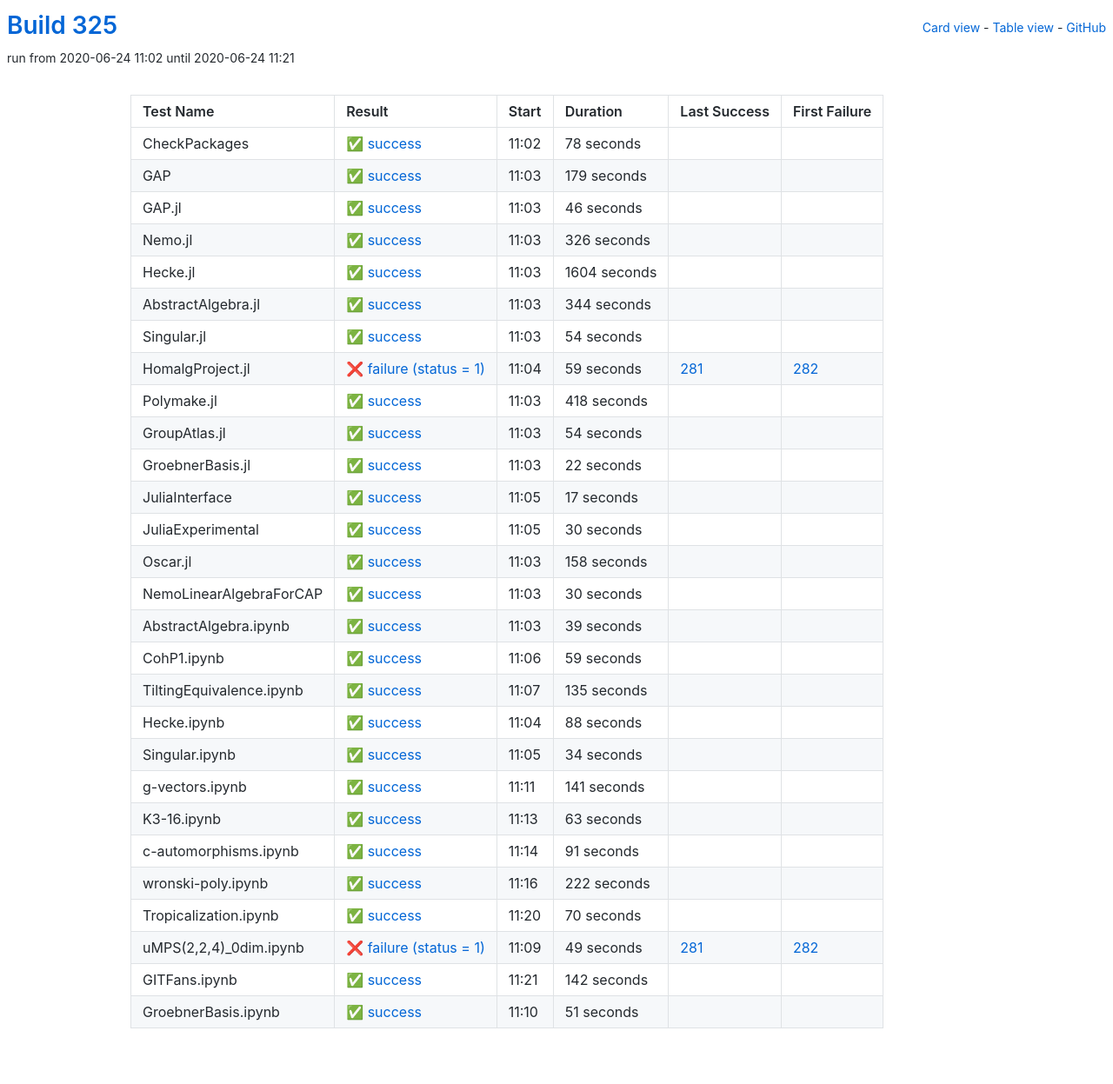
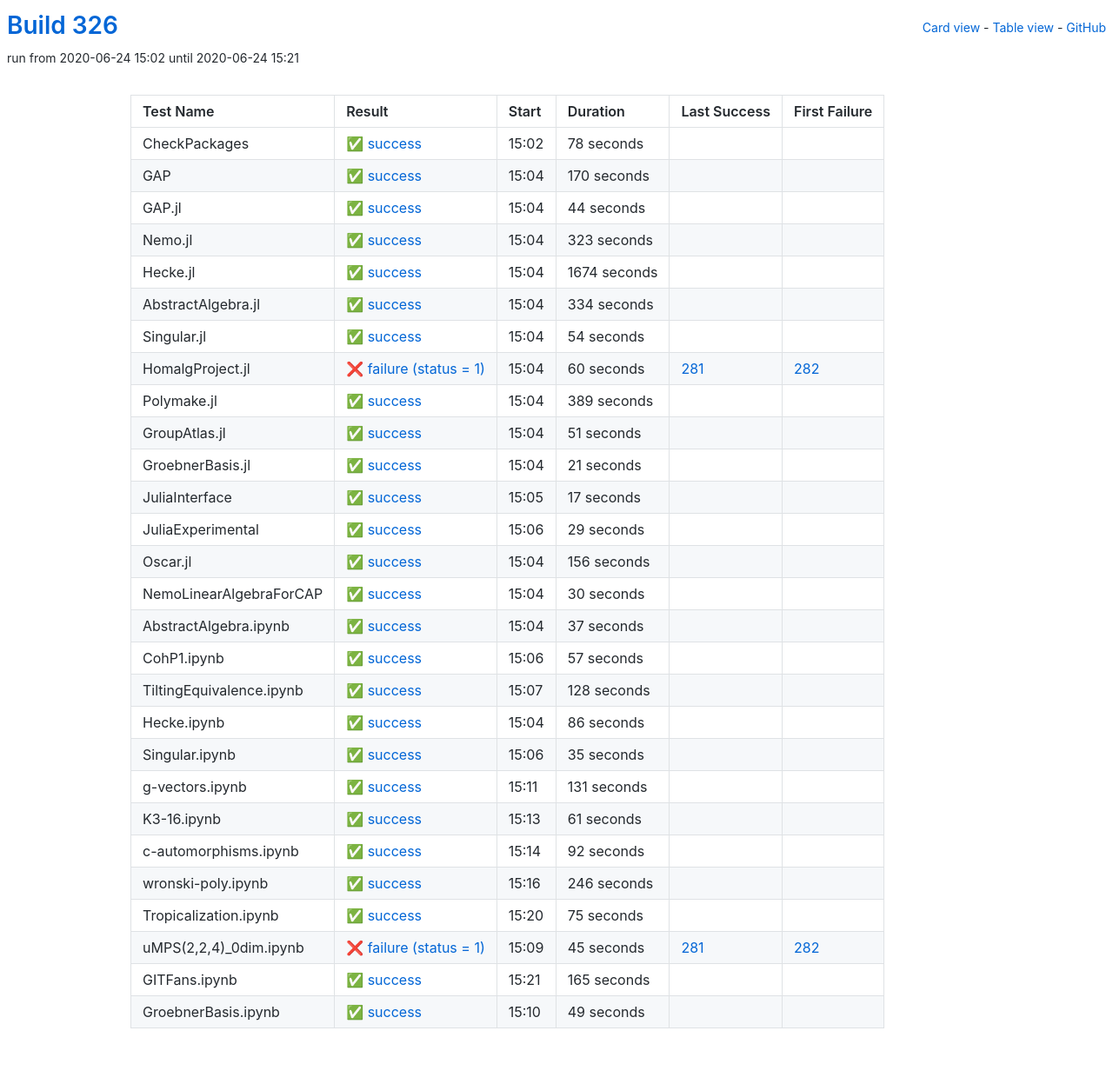
Before and after one commit to oscar-system/oscar-ci-status-stable, a Jekyll site: the page built from table.html, in a window 1280 px wide. Shown: the whole page at 87% size. Built offline with Jekyll 4.4.1, drawn with Linux system fonts in a browser that asks for light colours.

Commit message:
Build #326

```diff
--- a/_data/ci.yml
+++ b/_data/ci.yml
@@ -1,6 +1,6 @@
 ---
-build: 325
-build_url: https://oscarci.mathematik.uni-kl.de/job/oscar-stable/325/
+build: 326
+build_url: https://oscarci.mathematik.uni-kl.de/job/oscar-stable/326/
 job: oscar-stable
 organization: oscar-system
 repo: oscar-ci-status-stable
@@ -8,8 +8,8 @@ repourl: https://github.com/oscar-system/oscar-ci-status-stable
 tests:
 - name: CheckPackages
   id: checkpackages
-  log: https://oscarci.mathematik.uni-kl.de/job/oscar-stable/325/artifact/logs/build-325/CheckPackages.log
-  start: 2020-06-24 11:02
+  log: https://oscarci.mathematik.uni-kl.de/job/oscar-stable/326/artifact/logs/build-326/CheckPackages.log
+  start: 2020-06-24 15:02
   success: true
   exitcode: 0
   status: success
@@ -20,68 +20,68 @@ tests:
   first_failure_url:
 - name: GAP
   id: gap
-  log: https://oscarci.mathematik.uni-kl.de/job/oscar-stable/325/artifact/logs/build-325/GAP.log
-  start: 2020-06-24 11:03
+  log: https://oscarci.mathematik.uni-kl.de/job/oscar-stable/326/artifact/logs/build-326/GAP.log
+  start: 2020-06-24 15:04
   success: true
   exitcode: 0
   status: success
-  duration: 179
+  duration: 170
   last_success: false
   last_success_url:
   first_failure: false
   first_failure_url:
 - name: GAP.jl
   id: gap-jl
-  log: https://oscarci.mathematik.uni-kl.de/job/oscar-stable/325/artifact/logs/build-325/GAP.jl.log
-  start: 2020-06-24 11:03
+  log: https://oscarci.mathematik.uni-kl.de/job/oscar-stable/326/artifact/logs/build-326/GAP.jl.log
+  start: 2020-06-24 15:04
   success: true
   exitcode: 0
   status: success
-  duration: 46
+  duration: 44
   last_success: false
   last_success_url:
   first_failure: false
   first_failure_url:
 - name: Nemo.jl
   id: nemo-jl
-  log: https://oscarci.mathematik.uni-kl.de/job/oscar-stable/325/artifact/logs/build-325/Nemo.jl.log
-  start: 2020-06-24 11:03
+  log: https://oscarci.mathematik.uni-kl.de/job/oscar-stable/326/artifact/logs/build-326/Nemo.jl.log
+  start: 2020-06-24 15:04
   success: true
   exitcode: 0
   status: success
-  duration: 326
+  duration: 323
   last_success: false
   last_success_url:
   first_failure: false
   first_failure_url:
 - name: Hecke.jl
   id: hecke-jl
-  log: https://oscarci.mathematik.uni-kl.de/job/oscar-stable/325/artifact/logs/build-325/Hecke.jl.log
-  start: 2020-06-24 11:03
+  log: https://oscarci.mathematik.uni-kl.de/job/oscar-stable/326/artifact/logs/build-326/Hecke.jl.log
+  start: 2020-06-24 15:04
   success: true
   exitcode: 0
   status: success
-  duration: 1604
+  duration: 1674
   last_success: false
   last_success_url:
   first_failure: false
   first_failure_url:
 - name: AbstractAlgebra.jl
   id: abstractalgebra-jl
-  log: https://oscarci.mathematik.uni-kl.de/job/oscar-stable/325/artifact/logs/build-325/AbstractAlgebra.jl.log
-  start: 2020-06-24 11:03
+  log: https://oscarci.mathematik.uni-kl.de/job/oscar-stable/326/artifact/logs/build-326/AbstractAlgebra.jl.log
+  start: 2020-06-24 15:04
   success: true
   exitcode: 0
   status: success
-  duration: 344
+  duration: 334
   last_success: false
   last_success_url:
   first_failure: false
   first_failure_url:
 - name: Singular.jl
   id: singular-jl
-  log: https://oscarci.mathematik.uni-kl.de/job/oscar-stable/325/artifact/logs/build-325/Singular.jl.log
-  start: 2020-06-24 11:03
+  log: https://oscarci.mathematik.uni-kl.de/job/oscar-stable/326/artifact/logs/build-326/Singular.jl.log
+  start: 2020-06-24 15:04
   success: true
   exitcode: 0
   status: success
@@ -92,56 +92,56 @@ tests:
   first_failure_url:
 - name: HomalgProject.jl
   id: homalgproject-jl
-  log: https://oscarci.mathematik.uni-kl.de/job/oscar-stable/325/artifact/logs/build-325/HomalgProject.jl.log
-  start: 2020-06-24 11:04
+  log: https://oscarci.mathematik.uni-kl.de/job/oscar-stable/326/artifact/logs/build-326/HomalgProject.jl.log
+  start: 2020-06-24 15:04
   success: false
   exitcode: 1
   status: failure
-  duration: 59
+  duration: 60
   last_success: 281
   last_success_url: https://oscarci.mathematik.uni-kl.de/job/oscar-stable/281/
   first_failure: 282
   first_failure_url: https://oscarci.mathematik.uni-kl.de/job/oscar-stable/282/
 - name: Polymake.jl
   id: polymake-jl
-  log: https://oscarci.mathematik.uni-kl.de/job/oscar-stable/325/artifact/logs/build-325/Polymake.jl.log
-  start: 2020-06-24 11:03
+  log: https://oscarci.mathematik.uni-kl.de/job/oscar-stable/326/artifact/logs/build-326/Polymake.jl.log
+  start: 2020-06-24 15:04
   success: true
   exitcode: 0
   status: success
-  duration: 418
+  duration: 389
   last_success: false
   last_success_url:
   first_failure: false
   first_failure_url:
 - name: GroupAtlas.jl
   id: groupatlas-jl
-  log: https://oscarci.mathematik.uni-kl.de/job/oscar-stable/325/artifact/logs/build-325/GroupAtlas.jl.log
-  start: 2020-06-24 11:03
+  log: https://oscarci.mathematik.uni-kl.de/job/oscar-stable/326/artifact/logs/build-326/GroupAtlas.jl.log
+  start: 2020-06-24 15:04
   success: true
   exitcode: 0
   status: success
-  duration: 54
+  duration: 51
   last_success: false
   last_success_url:
   first_failure: false
   first_failure_url:
 - name: GroebnerBasis.jl
   id: groebnerbasis-jl
-  log: https://oscarci.mathematik.uni-kl.de/job/oscar-stable/325/artifact/logs/build-325/GroebnerBasis.jl.log
-  start: 2020-06-24 11:03
+  log: https://oscarci.mathematik.uni-kl.de/job/oscar-stable/326/artifact/logs/build-326/GroebnerBasis.jl.log
+  start: 2020-06-24 15:04
   success: true
   exitcode: 0
   status: success
-  duration: 22
+  duration: 21
   last_success: false
   last_success_url:
   first_failure: false
   first_failure_url:
 - name: JuliaInterface
   id: juliainterface
-  log: https://oscarci.mathematik.uni-kl.de/job/oscar-stable/325/artifact/logs/build-325/JuliaInterface.log
-  start: 2020-06-24 11:05
+  log: https://oscarci.mathematik.uni-kl.de/job/oscar-stable/326/artifact/logs/build-326/JuliaInterface.log
+  start: 2020-06-24 15:05
   success: true
   exitcode: 0
   status: success
@@ -152,32 +152,32 @@ tests:
   first_failure_url:
 - name: JuliaExperimental
   id: juliaexperimental
-  log: https://oscarci.mathematik.uni-kl.de/job/oscar-stable/325/artifact/logs/build-325/JuliaExperimental.log
-  start: 2020-06-24 11:05
+  log: https://oscarci.mathematik.uni-kl.de/job/oscar-stable/326/artifact/logs/build-326/JuliaExperimental.log
+  start: 2020-06-24 15:06
   success: true
   exitcode: 0
   status: success
-  duration: 30
+  duration: 29
   last_success: false
   last_success_url:
   first_failure: false
   first_failure_url:
 - name: Oscar.jl
   id: oscar-jl
-  log: https://oscarci.mathematik.uni-kl.de/job/oscar-stable/325/artifact/logs/build-325/Oscar.jl.log
-  start: 2020-06-24 11:03
+  log: https://oscarci.mathematik.uni-kl.de/job/oscar-stable/326/artifact/logs/build-326/Oscar.jl.log
+  start: 2020-06-24 15:04
   success: true
   exitcode: 0
   status: success
-  duration: 158
+  duration: 156
   last_success: false
   last_success_url:
   first_failure: false
   first_failure_url:
 - name: NemoLinearAlgebraForCAP
   id: nemolinearalgebraforcap
-  log: https://oscarci.mathematik.uni-kl.de/job/oscar-stable/325/artifact/logs/build-325/NemoLinearAlgebraForCAP.log
-  start: 2020-06-24 11:03
+  log: https://oscarci.mathematik.uni-kl.de/job/oscar-stable/326/artifact/logs/build-326/NemoLinearAlgebraForCAP.log
+  start: 2020-06-24 15:04
   success: true
   exitcode: 0
   status: success
@@ -188,156 +188,156 @@ tests:
   first_failure_url:
 - name: AbstractAlgebra.ipynb
   id: abstractalgebra-ipynb
-  log: https://oscarci.mathematik.uni-kl.de/job/oscar-stable/325/artifact/logs/build-325/AbstractAlgebra.ipynb.log
-  start: 2020-06-24 11:03
+  log: https://oscarci.mathematik.uni-kl.de/job/oscar-stable/326/artifact/logs/build-326/AbstractAlgebra.ipynb.log
+  start: 2020-06-24 15:04
   success: true
   exitcode: 0
   status: success
-  duration: 39
+  duration: 37
   last_success: false
   last_success_url:
   first_failure: false
   first_failure_url:
 - name: CohP1.ipynb
   id: cohp1-ipynb
-  log: https://oscarci.mathematik.uni-kl.de/job/oscar-stable/325/artifact/logs/build-325/CohP1.ipynb.log
-  start: 2020-06-24 11:06
+  log: https://oscarci.mathematik.uni-kl.de/job/oscar-stable/326/artifact/logs/build-326/CohP1.ipynb.log
+  start: 2020-06-24 15:06
   success: true
   exitcode: 0
   status: success
-  duration: 59
+  duration: 57
   last_success: false
   last_success_url:
   first_failure: false
   first_failure_url:
 - name: TiltingEquivalence.ipynb
   id: tiltingequivalence-ipynb
-  log: https://oscarci.mathematik.uni-kl.de/job/oscar-stable/325/artifact/logs/build-325/TiltingEquivalence.ipynb.log
-  start: 2020-06-24 11:07
+  log: https://oscarci.mathematik.uni-kl.de/job/oscar-stable/326/artifact/logs/build-326/TiltingEquivalence.ipynb.log
+  start: 2020-06-24 15:07
   success: true
   exitcode: 0
   status: success
-  duration: 135
+  duration: 128
   last_success: false
   last_success_url:
   first_failure: false
   first_failure_url:
 - name: Hecke.ipynb
   id: hecke-ipynb
-  log: https://oscarci.mathematik.uni-kl.de/job/oscar-stable/325/artifact/logs/build-325/Hecke.ipynb.log
-  start: 2020-06-24 11:04
+  log: https://oscarci.mathematik.uni-kl.de/job/oscar-stable/326/artifact/logs/build-326/Hecke.ipynb.log
+  start: 2020-06-24 15:04
   success: true
   exitcode: 0
   status: success
-  duration: 88
+  duration: 86
   last_success: false
   last_success_url:
   first_failure: false
   first_failure_url:
 - name: Singular.ipynb
   id: singular-ipynb
-  log: https://oscarci.mathematik.uni-kl.de/job/oscar-stable/325/artifact/logs/build-325/Singular.ipynb.log
-  start: 2020-06-24 11:05
+  log: https://oscarci.mathematik.uni-kl.de/job/oscar-stable/326/artifact/logs/build-326/Singular.ipynb.log
+  start: 2020-06-24 15:06
   success: true
   exitcode: 0
   status: success
-  duration: 34
+  duration: 35
   last_success: false
   last_success_url:
   first_failure: false
   first_failure_url:
 - name: g-vectors.ipynb
   id: g-vectors-ipynb
-  log: https://oscarci.mathematik.uni-kl.de/job/oscar-stable/325/artifact/logs/build-325/g-vectors.ipynb.log
-  start: 2020-06-24 11:11
+  log: https://oscarci.mathematik.uni-kl.de/job/oscar-stable/326/artifact/logs/build-326/g-vectors.ipynb.log
+  start: 2020-06-24 15:11
   success: true
   exitcode: 0
   status: success
-  duration: 141
+  duration: 131
   last_success: false
   last_success_url:
   first_failure: false
   first_failure_url:
 - name: K3-16.ipynb
   id: k3-16-ipynb
-  log: https://oscarci.mathematik.uni-kl.de/job/oscar-stable/325/artifact/logs/build-325/K3-16.ipynb.log
-  start: 2020-06-24 11:13
+  log: https://oscarci.mathematik.uni-kl.de/job/oscar-stable/326/artifact/logs/build-326/K3-16.ipynb.log
+  start: 2020-06-24 15:13
   success: true
   exitcode: 0
   status: success
-  duration: 63
+  duration: 61
   last_success: false
   last_success_url:
   first_failure: false
   first_failure_url:
 - name: c-automorphisms.ipynb
   id: c-automorphisms-ipynb
-  log: https://oscarci.mathematik.uni-kl.de/job/oscar-stable/325/artifact/logs/build-325/c-automorphisms.ipynb.log
-  start: 2020-06-24 11:14
+  log: https://oscarci.mathematik.uni-kl.de/job/oscar-stable/326/artifact/logs/build-326/c-automorphisms.ipynb.log
+  start: 2020-06-24 15:14
   success: true
   exitcode: 0
   status: success
-  duration: 91
+  duration: 92
   last_success: false
   last_success_url:
   first_failure: false
   first_failure_url:
 - name: wronski-poly.ipynb
   id: wronski-poly-ipynb
-  log: https://oscarci.mathematik.uni-kl.de/job/oscar-stable/325/artifact/logs/build-325/wronski-poly.ipynb.log
-  start: 2020-06-24 11:16
+  log: https://oscarci.mathematik.uni-kl.de/job/oscar-stable/326/artifact/logs/build-326/wronski-poly.ipynb.log
+  start: 2020-06-24 15:16
   success: true
   exitcode: 0
   status: success
-  duration: 222
+  duration: 246
   last_success: false
   last_success_url:
   first_failure: false
   first_failure_url:
 - name: Tropicalization.ipynb
   id: tropicalization-ipynb
-  log: https://oscarci.mathematik.uni-kl.de/job/oscar-stable/325/artifact/logs/build-325/Tropicalization.ipynb.log
-  start: 2020-06-24 11:20
+  log: https://oscarci.mathematik.uni-kl.de/job/oscar-stable/326/artifact/logs/build-326/Tropicalization.ipynb.log
+  start: 2020-06-24 15:20
   success: true
   exitcode: 0
   status: success
-  duration: 70
+  duration: 75
   last_success: false
   last_success_url:
   first_failure: false
   first_failure_url:
 - name: uMPS(2,2,4)_0dim.ipynb
   id: umps-2-2-4-0dim-ipynb
-  log: https://oscarci.mathematik.uni-kl.de/job/oscar-stable/325/artifact/logs/build-325/uMPS-2-2-4-_0dim.ipynb.log
-  start: 2020-06-24 11:09
+  log: https://oscarci.mathematik.uni-kl.de/job/oscar-stable/326/artifact/logs/build-326/uMPS-2-2-4-_0dim.ipynb.log
+  start: 2020-06-24 15:09
   success: false
   exitcode: 1
   status: failure
-  duration: 49
+  duration: 45
   last_success: 281
   last_success_url: https://oscarci.mathematik.uni-kl.de/job/oscar-stable/281/
   first_failure: 282
   first_failure_url: https://oscarci.mathematik.uni-kl.de/job/oscar-stable/282/
 - name: GITFans.ipynb
   id: gitfans-ipynb
-  log: https://oscarci.mathematik.uni-kl.de/job/oscar-stable/325/artifact/logs/build-325/GITFans.ipynb.log
-  start: 2020-06-24 11:21
+  log: https://oscarci.mathematik.uni-kl.de/job/oscar-stable/326/artifact/logs/build-326/GITFans.ipynb.log
+  start: 2020-06-24 15:21
   success: true
   exitcode: 0
   status: success
-  duration: 142
+  duration: 165
   last_success: false
   last_success_url:
   first_failure: false
   first_failure_url:
 - name: GroebnerBasis.ipynb
   id: groebnerbasis-ipynb
-  log: https://oscarci.mathematik.uni-kl.de/job/oscar-stable/325/artifact/logs/build-325/GroebnerBasis.ipynb.log
-  start: 2020-06-24 11:10
+  log: https://oscarci.mathematik.uni-kl.de/job/oscar-stable/326/artifact/logs/build-326/GroebnerBasis.ipynb.log
+  start: 2020-06-24 15:10
   success: true
   exitcode: 0
   status: success
-  duration: 51
+  duration: 49
   last_success: false
   last_success_url:
   first_failure: false
```
Also changed, not shown: README.md.
